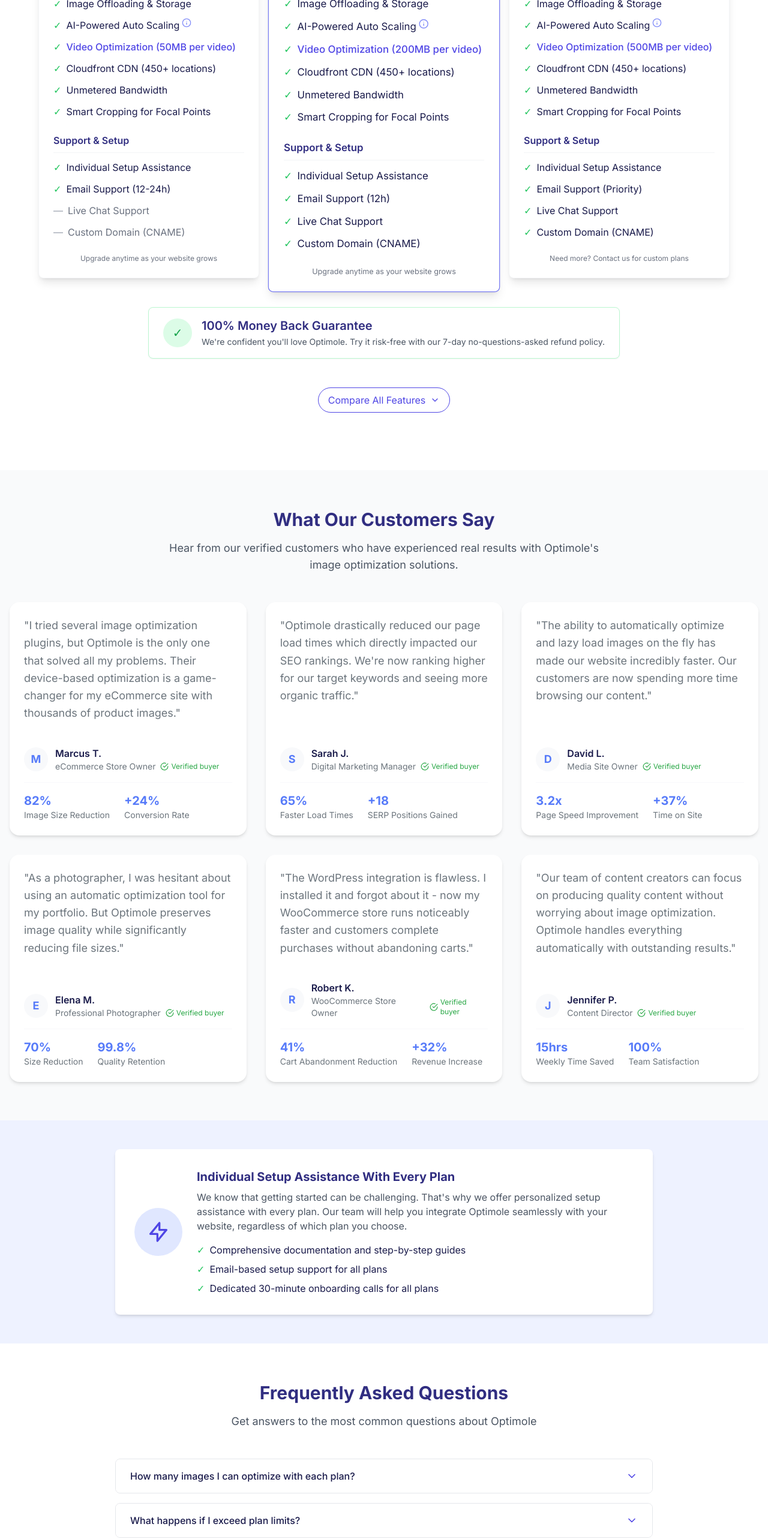
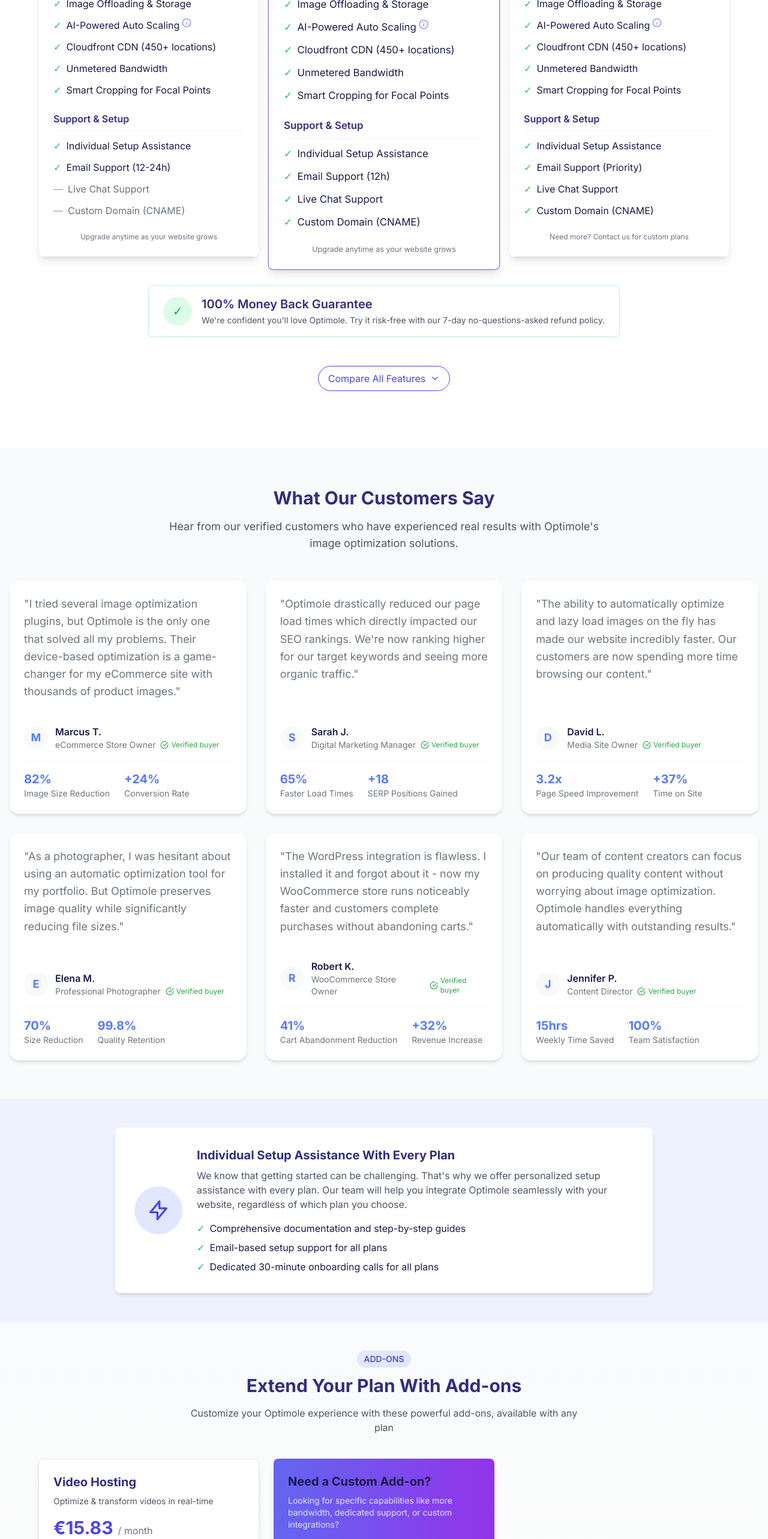
Before and after one commit to ineagu/ai-experiments, a React (Vite) app: page /pricing in a window 1280 px wide. Shown: the part 1025-3591 px from the top of the page at 60% size. Built offline with nearby package versions, Linux system fonts and the light colour scheme.

Commit message:
Move video hosting to add-ons section with 100GB bandwidth option

```diff
--- a/src/components/OptimolePricingRedesign.tsx
+++ b/src/components/OptimolePricingRedesign.tsx
@@ -19,7 +19,6 @@
       popular: false,
       new: false,
       idealFor: "Bloggers, portfolios & small business sites",
-      videoSize: "50MB per video",
       emailSupport: "12-24h",
       liveChat: false,
       customDomain: false,
@@ -33,7 +32,6 @@
       popular: true,
       new: false,
       idealFor: "Growing eCommerce stores & agency sites",
-      videoSize: "200MB per video",
       emailSupport: "12h",
       liveChat: true,
       customDomain: true,
@@ -47,11 +45,26 @@
       popular: false,
       new: true,
       idealFor: "High-traffic sites, media-rich stores & membership sites",
-      videoSize: "500MB per video",
       emailSupport: "Priority",
       liveChat: true,
       customDomain: true,
       onboarding: "30-min call"
+    }
+  ];
+
+  // Add-ons
+  const addons = [
+    {
+      name: "Video Hosting",
+      yearlyPrice: "€15.83",
+      monthlyPrice: "€19",
+      description: "Optimize & transform videos in real-time",
+      features: [
+        "100GB bandwidth per month",
+        "Real-time video optimization",
+        "Video transformations API",
+        "Compatible with all plans"
+      ]
     }
   ];
 
@@ -395,10 +408,6 @@
                       </div>
                       <div className="flex items-start">
                         <span className="text-green-500 mr-2">✓</span>
-                        <span className="font-medium text-indigo-600">Video Optimization ({plan.videoSize})</span>
-                      </div>
-                      <div className="flex items-start">
-                        <span className="text-green-500 mr-2">✓</span>
                         <span>Cloudfront CDN (450+ locations)</span>
                       </div>
                       <div className="flex items-start">
@@ -580,6 +589,90 @@
         </div>
       </div>
 
+      {/* Add-ons Section */}
+      <section className="py-12 px-4 bg-gradient-to-b from-gray-50 to-white">
+        <div className="max-w-6xl mx-auto">
+          <div className="text-center mb-10">
+            <div className="inline-block bg-indigo-100 text-indigo-700 text-sm font-medium px-3 py-1 rounded-full mb-3">ADD-ONS</div>
+            <h2 className="text-3xl font-bold text-indigo-900 mb-4">Extend Your Plan With Add-ons</h2>
+            <p className="text-gray-600 max-w-2xl mx-auto">
+              Customize your Optimole experience with these powerful add-ons, available with any plan
+            </p>
+          </div>
+
+          <div className="grid grid-cols-1 md:grid-cols-3 gap-6 mb-10">
+            {addons.map((addon, index) => (
+              <div key={index} className="bg-white rounded-lg shadow-lg overflow-hidden border border-gray-200 hover:shadow-xl transition-shadow">
+                <div className="p-6 border-b border-gray-100">
+                  <h3 className="text-xl font-bold text-indigo-900 mb-2">{addon.name}</h3>
+                  <p className="text-gray-600 text-sm mb-4">{addon.description}</p>
+
+                  <div className="flex items-baseline mb-4">
+                    <span className="text-3xl font-bold text-indigo-600">
+                      {isYearly ? addon.yearlyPrice : addon.monthlyPrice}
+                    </span>
+                    <span className="text-gray-500 ml-2">/ month</span>
+                  </div>
+
+                  {isYearly && (
+                    <div className="text-xs font-medium text-green-600 mb-4">
+                      Save €38.04/year
+                    </div>
+                  )}
+
+                  <a href="#" className="block text-center bg-indigo-600 text-white py-2 px-4 rounded font-medium hover:bg-indigo-700 transition-colors">
+                    Add to Your Plan
+                  </a>
+                </div>
+
+                <div className="p-6">
+                  <div className="space-y-3">
+                    {addon.features.map((feature, i) => (
+                      <div key={i} className="flex items-start">
+                        <span className="text-green-500 mr-2">✓</span>
+                        <span>{feature}</span>
+                      </div>
+                    ))}
+                  </div>
+                </div>
+              </div>
+            ))}
+
+            <div className="bg-gradient-to-r from-indigo-500 to-purple-600 rounded-lg shadow-lg overflow-hidden text-white">
+              <div className="p-6 border-b border-indigo-400">
+                <h3 className="text-xl font-bold mb-2">Need a Custom Add-on?</h3>
+                <p className="text-indigo-100 text-sm mb-4">Looking for specific capabilities like more bandwidth, dedicated support, or custom integrations?</p>
+
+                <a href="#" className="block text-center bg-white text-indigo-600 py-2 px-4 rounded font-medium hover:bg-indigo-50 transition-colors">
+                  Contact Sales
+                </a>
+              </div>
+
+              <div className="p-6">
+                <div className="space-y-3">
+                  <div className="flex items-start">
+                    <span className="text-indigo-200 mr-2">✓</span>
+                    <span>Enterprise-grade SLAs</span>
+                  </div>
+                  <div className="flex items-start">
+                    <span className="text-indigo-200 mr-2">✓</span>
+                    <span>Custom API access</span>
+                  </div>
+                  <div className="flex items-start">
+                    <span className="text-indigo-200 mr-2">✓</span>
+                    <span>Advanced security features</span>
+                  </div>
+                  <div className="flex items-start">
+                    <span className="text-indigo-200 mr-2">✓</span>
+                    <span>Volume discounts</span>
+                  </div>
+                </div>
+              </div>
+            </div>
+          </div>
+        </div>
+      </section>
+
       {/* FAQ Section */}
       <div className="py-16 px-4 bg-white">
         <div className="max-w-4xl mx-auto">
```
